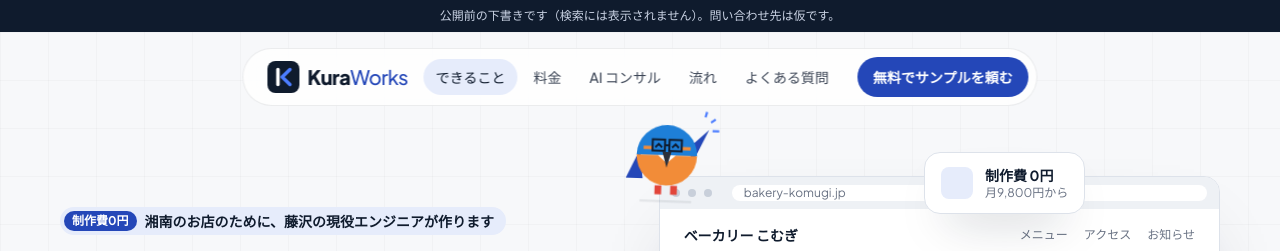
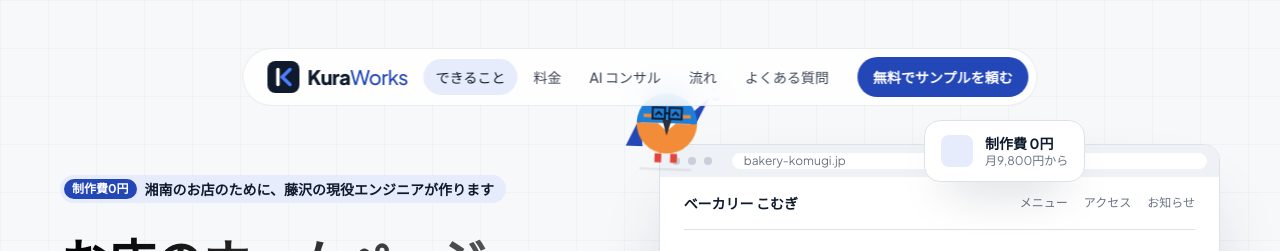
Before and after one commit to hiroship/kura-works, a plain HTML site: page index.html in a window 1280 px wide. Shown: the top 251 px of the page. Drawn offline with Linux system fonts and the light colour scheme; a web font is replaced by a local one.

Commit message:
Remove draft banner for public release

```diff
--- a/index.html
+++ b/index.html
@@ -46,7 +46,6 @@
   :focus-visible { outline: 2px solid var(--accent); outline-offset: 4px; border-radius: 4px; }
   .skip { position: absolute; left: 16px; top: -64px; z-index: 90; background: var(--ink); color: var(--bg); padding: 8px 12px; border-radius: 8px; text-decoration: none; transition: transform 300ms var(--curve); }
   .skip:focus { transform: translateY(80px); }
-  .draft { background: var(--deep); color: #C9D2E3; font-size: 12px; line-height: 16px; padding: 8px 16px; text-align: center; }
 
   /* ボタン */
   .btn { display: inline-flex; align-items: center; gap: 12px; min-height: 48px; padding: 8px 8px 8px 24px; border-radius: 9999px; background: var(--accent); color: #fff; font-size: 16px; line-height: 24px; font-weight: 600; text-decoration: none; border: 0; cursor: pointer; font-family: var(--font); transition: transform 500ms var(--curve), background-color 300ms var(--curve); }
@@ -393,7 +392,6 @@
 </head>
 <body>
 <a class="skip" href="#main">本文へ移動</a>
-<div class="draft" role="note">公開前の下書きです（検索には表示されません）。問い合わせ先は仮です。</div>
 
 <header>
   <nav class="nav" id="nav" aria-label="メインメニュー">
@@ -726,7 +724,7 @@
 
   // ナビ：上の帯を過ぎたら上に寄せる。今見ている場所を表示。スマホの申し込みバー
   var nav = document.getElementById('nav'), mbar = document.getElementById('mbar');
-  new IntersectionObserver(function (es) { es.forEach(function (e) { nav.classList.toggle('stuck', !e.isIntersecting); }); }).observe(document.querySelector('.draft'));
+  new IntersectionObserver(function (es) { es.forEach(function (e) { nav.classList.toggle('stuck', !e.isIntersecting); }); }).observe(document.querySelector('header'));
   new IntersectionObserver(function (es) {
     es.forEach(function (e) { var past = !e.isIntersecting && e.boundingClientRect.top < 0; mbar.classList.toggle('show', past); mbar.setAttribute('aria-hidden', String(!past)); mbar.querySelector('a').setAttribute('tabindex', past ? '0' : '-1'); });
   }).observe(document.querySelector('.hero .acts'));
```
